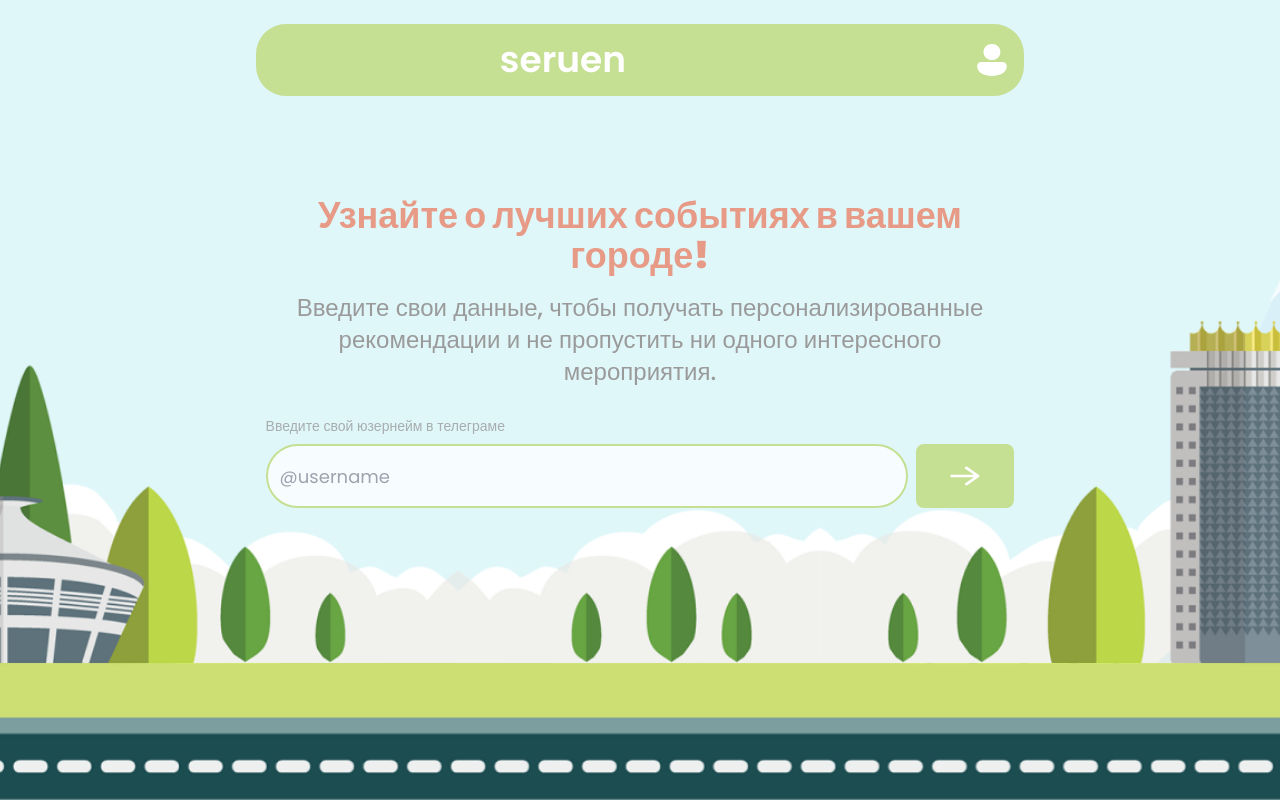
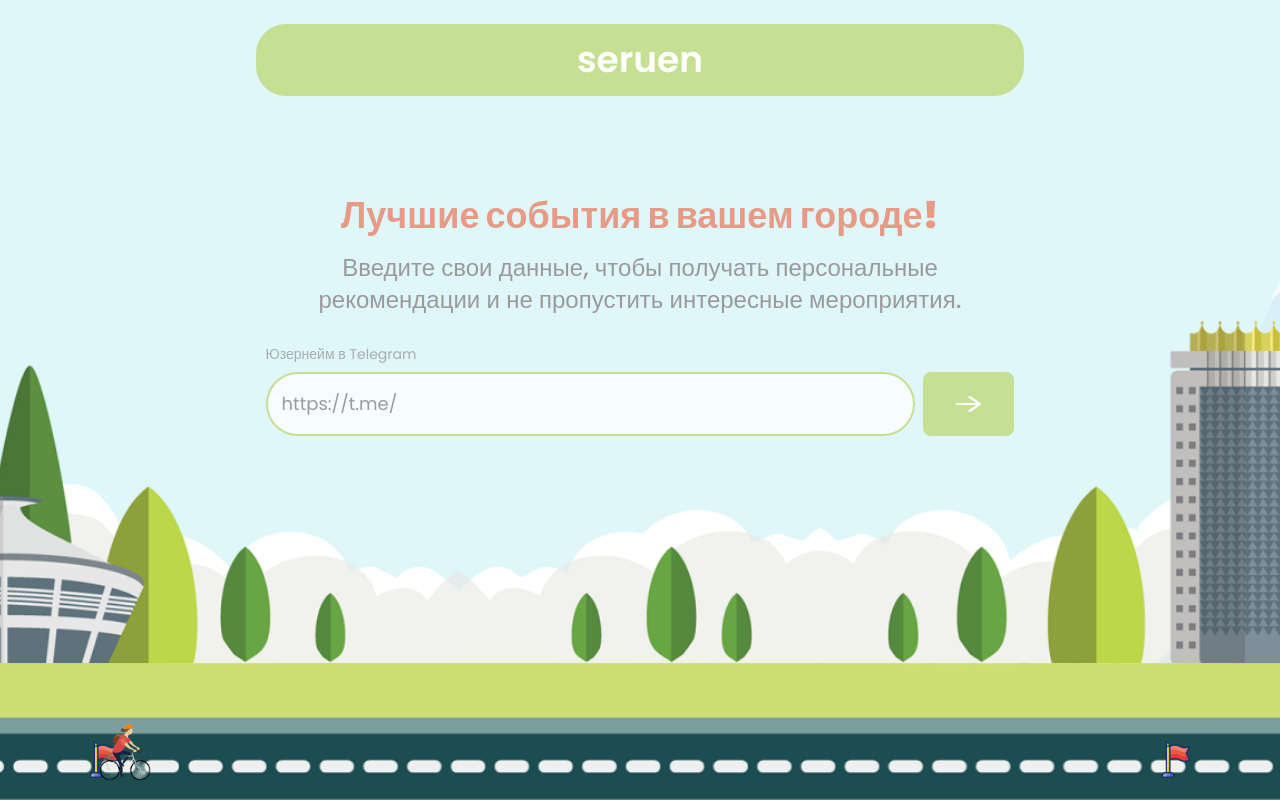
Before and after one commit to Assanali18/seruen, a Next.js app in the folder client/: page / in a window 1280 px wide. Built offline with nearby package versions, Linux system fonts and the light colour scheme.

Commit message:
improve ui/ux

```diff
--- a/client/src/app/page.tsx
+++ b/client/src/app/page.tsx
@@ -16,8 +16,9 @@ export default function Home() {
     const [availableDays, setAvailableDays] = useState('');
     const [currentStep, setCurrentStep] = useState(0);
     const [showDropdown, setShowDropdown] = useState(false);
+    const [customPreference, setCustomPreference] = useState('');
 
-    const allPreferences = ['🎵 Музыка', '🎬 Фильмы', '🎨 Искусство', '🎮 Игры', '🏃 Спорт', '🌍 Путешествия', '🍲 Еда', '📚 Книги', '🎤 Караоке', '🛍️ Шоппинг', '🎢 Аттракционы', '🎳 Боулинг'];
+    const allPreferences = ['🎵 Музыка', '🎨 Искусство', '🏃 Спорт', '🌍 Путешествия', '🍲 Еда', '🎭 Театр', '🎤 Комедия', '🎉 Фестиваль', '🛠️ Развитие'];
     const allPreferencesNames = allPreferences.map(p => p.split(' ')[1]);
 
     const handleNext = () => {
@@ -62,7 +63,7 @@ export default function Home() {
                 console.error('Error fetching recommendations:', response.statusText);
                 toast.error(`Error: ${response.statusText}`);
             }
-        } catch (error:any) {
+        } catch (error: any) {
             console.error('Network Error:', error);
             toast.error(`Network Error: ${error.message}`);
         }
@@ -73,6 +74,30 @@ export default function Home() {
         setPreferences(prev =>
             prev.includes(preferenceName) ? prev.filter(p => p !== preferenceName) : [...prev, preferenceName]
         );
+    };
+
+    const handleCustomPreferenceChange = (e: React.ChangeEvent<HTMLInputElement>) => {
+        setCustomPreference(e.target.value);
+    };
+
+    const handleCustomPreferenceAdd = (e: React.KeyboardEvent) => {
+        if (e.key === 'Enter' && customPreference.trim()) {
+            e.preventDefault();
+            setPreferences(prev => [...prev, customPreference.trim()]);
+            setCustomPreference('');
+        }
+    };
+
+    const handleRemovePreference = (e: React.MouseEvent<HTMLButtonElement>, preference: string) => {
+        e.stopPropagation(); // Остановим всплытие события, чтобы не было конфликтов
+        setPreferences(prev => prev.filter(p => p !== preference));
+    };
+
+    const handleEnterKey = (e: React.KeyboardEvent) => {
+        if (e.key === 'Enter') {
+            e.preventDefault();
+            handleNext();
+        }
     };
 
     const dropdownRef = useRef<HTMLDivElement>(null);
@@ -89,32 +114,46 @@ export default function Home() {
         };
     }, [dropdownRef]);
 
+    // Позиции велосипедиста и флажков
+    const cyclistPositions = ['0%', '50%', '100%'];
+
     return (
         <div className="flex flex-col items-center justify-center min-h-screen bg-[#e0f7fa] bg-cover bg-center bg-no-repeat" style={{ backgroundImage: `url('/bg-almaty.png')` }}>
-            <header className="flex items-center justify-between w-full p-4 bg-[#C5DF93] fixed top-0 z-10 sm:static sm:justify-end sm:w-[60%] sm:rounded-[30px] sm:mt-6 sm:p-4">
+            <header className="flex items-center justify-start sm:justify-center w-full p-4 bg-[#C5DF93] fixed top-0 z-10 sm:static sm:w-[60%] sm:rounded-[30px] sm:mt-6 sm:p-4">
                 <div className="text-white text-lg sm:hidden">seruen</div>
-                <div className="hidden sm:block font-semibold text-white text-4xl sm:pr-[350px]">seruen</div>
-                <img src="/profile.svg" alt="profile" className="w-8 h-8" />
+                <div className="hidden sm:block font-semibold text-white text-4xl">seruen</div>
             </header>
             <main className="flex flex-col items-center flex-1 w-full pt-24 sm:pt-[100px] px-4">
-                <h1 className="w-full sm:w-[60%] text-2xl sm:text-4xl font-black text-center text-[#E79A86] mb-4">Узнайте о лучших событиях в вашем городе!</h1>
-                <h2 className="w-full sm:w-[60%] text-base sm:text-2xl font-medium text-center text-[#9A9A9A] pb-7">Введите свои данные, чтобы получать персонализированные рекомендации и не пропустить ни одного интересного мероприятия.</h2>
+                <h1 className="w-full sm:w-[60%] text-2xl sm:text-4xl font-black text-center text-[#E79A86] mb-4">Лучшие события в вашем городе!</h1>
+                <h2 className="w-full sm:w-[60%] text-base sm:text-2xl font-medium text-center text-[#9A9A9A] pb-7">Введите свои данные, чтобы получать персональные рекомендации и не пропустить интересные мероприятия.</h2>
                 <form className="w-full sm:w-[60%] space-y-4" onSubmit={handleSubmit}>
                     {currentStep === 0 && (
-                        <div className="w-full flex flex-col space-y-2">
-                            <label className="block text-sm sm:text-md text-[#9A9A9A] text-opacity-80">Введите свой юзернейм в телеграме</label>
+                        <div className="w-full flex flex-col space-y-2" onKeyDown={handleEnterKey}>
+                            <label className="block text-sm sm:text-md text-[#9A9A9A] text-opacity-80">Юзернейм в Telegram</label>
                             <div className="flex flex-col sm:flex-row gap-2">
-                                <Input
+                                <div className="relative flex items-center w-full">
+                                    <span className="absolute left-4 text-sm sm:text-lg text-[#9A9A9A]">https://t.me/</span>
+                                    <input
                                         type="text"
-                                    placeholder="@username"
-                                    className="flex-1 h-12 sm:h-16 text-sm sm:text-lg text-black bg-white bg-opacity-75 rounded-full border-[#C5DF93] border-2 focus:border-[#9A9A9A] focus:border-3 focus:outline-none"
+                                        name="floating_username"
+                                        id="floating_username"
+                                        className="block py-2.5 pl-32 pr-4 w-full h-12 sm:h-16 text-sm sm:text-lg text-black bg-white bg-opacity-75 rounded-full border-[#C5DF93] border-2 focus:outline-none focus:ring-0 focus:border-[#C5DF93] peer"
+                                        placeholder=" "
                                         value={name}
                                         onChange={(e) => setName(e.target.value)}
+                                        required
                                     />
+                                    <label
+                                        htmlFor="floating_username"
+                                        className="peer-focus:font-medium absolute text-sm sm:text-md text-[#9A9A9A] duration-300 transform -translate-y-6 scale-75 top-3 left-28 -z-10 origin-[0] peer-placeholder-shown:scale-100 peer-placeholder-shown:translate-y-0 peer-focus:scale-75 peer-focus:-translate-y-6 peer-focus:text-[#C5DF93]"
+                                    >
+                                        Юзернейм в Telegram
+                                    </label>
+                                </div>
                                 <button
                                     type="button"
                                     onClick={handleNext}
-                                    className="h-12 sm:h-16 w-full sm:w-auto bg-[#C5DF93] text-white rounded-lg mt-2 sm:mt-0 sm:px-6 flex justify-center items-center"
+                                    className="h-12 sm:h-16 w-full sm:w-auto bg-[#C5DF93] text-white rounded-lg mt-2 sm:mt-0 sm:px-6 flex justify-center items-center transition-transform duration-300 transform hover:scale-105"
                                 >
                                     <img src="/arrow.svg" alt="next" className="w-6 sm:w-[50px] h-6 sm:h-[60px]" />
                                 </button>
@@ -122,13 +161,17 @@ export default function Home() {
                         </div>
                     )}
                     {currentStep === 1 && (
-                        <div className="w-full flex flex-col space-y-2">
-                            <label className="block text-sm sm:text-md text-[#9A9A9A]">Введите бюджет (в тенге) который Вы готовы потратить на свой досуг</label>
+                        <div className="w-full flex flex-col space-y-2" onKeyDown={handleEnterKey}>
+                            <label className="block text-sm sm:text-md text-[#9A9A9A]">Бюджет (тенге)</label>
                             <div className="flex flex-col sm:flex-row gap-2">
+                                <div className="relative w-full">
                                     <select
-                                    className="flex-1 h-12 sm:h-16 text-sm sm:text-lg text-black bg-white bg-opacity-75 rounded-full border-[#C5DF93] border-2 focus:border-[#9A9A9A] focus:border-3 focus:outline-none"
+                                        name="floating_budget"
+                                        id="floating_budget"
+                                        className="block py-2.5 px-4 w-full h-12 sm:h-16 text-sm sm:text-lg text-black bg-white bg-opacity-75 rounded-full border-[#C5DF93] border-2 focus:outline-none focus:ring-0 focus:border-[#C5DF93] peer"
                                         value={budget}
                                         onChange={(e) => setBudget(e.target.value)}
+                                        required
                                     >
                                         <option className="text-[#9A9A9A]" value="">Выберите бюджет</option>
                                         <option value="5000">0 - 5000 тенге</option>
@@ -139,10 +182,17 @@ export default function Home() {
                                         <option value="50000">40000 - 50000 тенге</option>
                                         <option value="100000">50000+ тенге</option>
                                     </select>
+                                    <label
+                                        htmlFor="floating_budget"
+                                        className="peer-focus:font-medium absolute text-sm sm:text-md text-[#9A9A9A] duration-300 transform -translate-y-6 scale-75 top-3 -z-10 origin-[0] peer-focus:left-4 peer-focus:text-[#C5DF93] peer-placeholder-shown:scale-100 peer-placeholder-shown:translate-y-0 peer-focus:scale-75 peer-focus:-translate-y-6"
+                                    >
+                                        Бюджет (тенге)
+                                    </label>
+                                </div>
                                 <button
                                     type="button"
                                     onClick={handleNext}
-                                    className="h-12 sm:h-16 w-full sm:w-auto bg-[#C5DF93] text-white rounded-lg mt-2 sm:mt-0 sm:px-6 flex justify-center items-center"
+                                    className="h-12 sm:h-16 w-full sm:w-auto bg-[#C5DF93] text-white rounded-lg mt-2 sm:mt-0 sm:px-6 flex justify-center items-center transition-transform duration-300 transform hover:scale-105"
                                 >
                                     <img src="/arrow.svg" alt="next" className="w-6 sm:w-[50px] h-6 sm:h-[70px]" />
                                 </button>
@@ -151,21 +201,32 @@ export default function Home() {
                     )}
                     {currentStep === 2 && (
                         <div className="w-full flex flex-col space-y-2 relative">
-                            <label className="block text-sm sm:text-md text-[#9A9A9A]">Какие у Вас предпочтения?</label>
+                            <label className="block text-sm sm:text-md text-[#9A9A9A]">Предпочтения</label>
                             <div className="flex flex-col sm:flex-row gap-2">
-                                <Input
+                                <div className="relative w-full">
+                                    <input
                                         type="text"
-                                    placeholder="Выберите предпочтения"
-                                    className="h-12 sm:h-16 text-sm sm:text-lg text-black bg-white bg-opacity-75 rounded-full border-[#C5DF93] border-2 focus:border-[#9A9A9A] focus:border-3 focus:outline-none"
+                                        name="floating_preferences"
+                                        id="floating_preferences"
+                                        className="block py-2.5 px-4 w-full h-12 sm:h-16 text-sm sm:text-lg text-black bg-white bg-opacity-75 rounded-full border-[#C5DF93] border-2 focus:outline-none focus:ring-0 focus:border-[#C5DF93] peer"
+                                        placeholder=" "
                                         value={preferences.join(', ')}
                                         readOnly
                                         onClick={() => setShowDropdown(!showDropdown)}
+                                        required
                                     />
+                                    <label
+                                        htmlFor="floating_preferences"
+                                        className="peer-focus:font-medium absolute text-sm sm:text-md text-[#9A9A9A] duration-300 transform -translate-y-6 scale-75 top-3 -z-10 origin-[0] peer-focus:left-4 peer-focus:text-[#C5DF93] peer-placeholder-shown:scale-100 peer-placeholder-shown:translate-y-0 peer-focus:scale-75 peer-focus:-translate-y-6"
+                                    >
+                                        Предпочтения
+                                    </label>
+                                </div>
                                 <button
                                     type="submit"
-                                    className="h-12 sm:h-16 w-full sm:w-auto bg-[#C5DF93] text-white rounded-lg mt-2 sm:mt-0 sm:px-6 flex justify-center items-center"
+                                    className="h-12 sm:h-16 w-full sm:w-auto bg-[#C5DF93] text-white rounded-lg mt-2 sm:mt-0 sm:px-6 flex justify-center items-center transition-transform duration-300 transform hover:scale-105"
                                 >
-                                    <img src="/arrow.svg" alt="next" className="w-6 sm:w-[50px] h-6 sm:h-[70px]" />
+                                    <img src="/arrow.svg" alt="submit" className="w-6 sm:w-[50px] h-6 sm:h-[70px]" />
                                 </button>
                             </div>
                             {showDropdown && (
@@ -177,12 +238,23 @@ export default function Home() {
                                         {allPreferences.map(preference => (
                                             <div
                                                 key={preference}
-                                                className={`cursor-pointer px-4 py-2 rounded-full ${preferences.includes(preference.split(' ')[1]) ? 'bg-[#C5DF93] text-white' : 'bg-gray-100 hover:bg-gray-200'}`}
+                                                className={`cursor-pointer px-4 py-2 rounded-full flex items-center justify-between ${preferences.includes(preference.split(' ')[1]) ? 'bg-[#C5DF93] text-white' : 'bg-gray-100 hover:bg-gray-200'}`}
                                                 onClick={() => handlePreferencesChange(preference)}
                                             >
-                                                {preference}
+                                                <span>{preference}</span>
+                                                {preferences.includes(preference.split(' ')[1]) && (
+                                                    <button type="button" onClick={(e) => handleRemovePreference(e, preference.split(' ')[1])} className="ml-2 text-white">&times;</button>
+                                                )}
                                             </div>
                                         ))}
+                                        <input
+                                            type="text"
+                                            className="block py-2 px-4 w-full text-sm text-black bg-white bg-opacity-75 rounded-full border-[#C5DF93] border-2 focus:outline-none focus:ring-0 focus:border-[#C5DF93] mt-2"
+                                            placeholder="Добавить свои предпочтения"
+                                            value={customPreference}
+                                            onChange={handleCustomPreferenceChange}
+                                            onKeyDown={handleCustomPreferenceAdd}
+                                        />
                                     </div>
                                 </div>
                             )}
@@ -190,10 +262,22 @@ export default function Home() {
                     )}
                 </form>
                 <ToastContainer autoClose={3000} />
+                <div className="absolute bottom-4 w-full h-12 flex justify-between items-center">
+                    <div className="relative w-full h-full flex justify-between items-center px-20">
+                        <img src="/flag.png" alt="start flag" className="h-12" />
+                        <img
+                            src="/velo.png"
+                            alt="cyclist"
+                            className="absolute h-20 transition-transform duration-300 pb-4"
+                            style={{ transform: `translateX(${(currentStep / 2) * 100}%)` }}
+                        />
+                        <img src="/flag.png" alt="end flag" className="h-12" />
+                    </div>
+                </div>
                 {currentStep !== 0 && (
-                    <div className="text-[#9A9A9A] pt-6 text-opacity-80 text-sm underline cursor-pointer text-left"
+                    <div className="absolute top-4 left-4 sm:static text-[#9A9A9A] pt-6 text-opacity-80 text-sm underline cursor-pointer text-left transition-colors duration-300 hover:text-[#C5DF93]"
                          onClick={() => setCurrentStep(currentStep - 1)}
-                    >Вернуться назад</div>
+                    >Назад</div>
                 )}
             </main>
         </div>
```
Also changed, not shown: client/public/flag.png (added), client/public/velo.png (added). Lines whose indentation alone changed are shown as unchanged.
